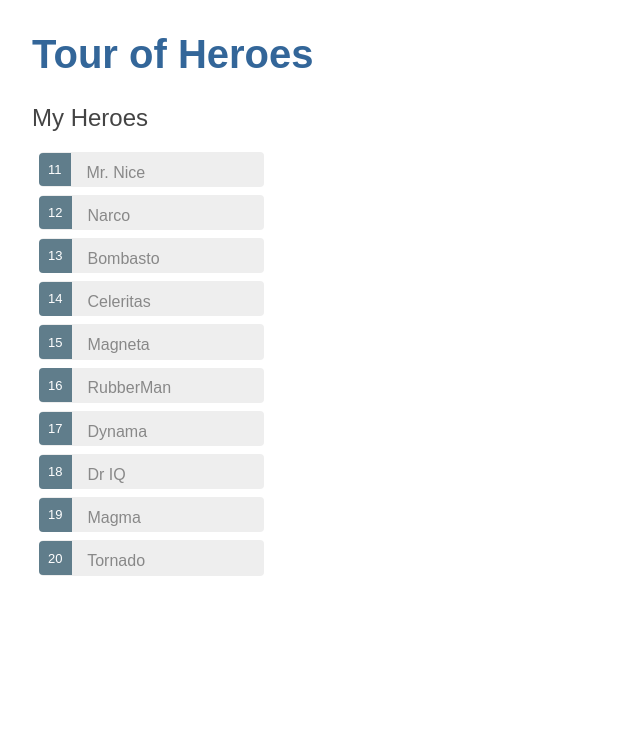
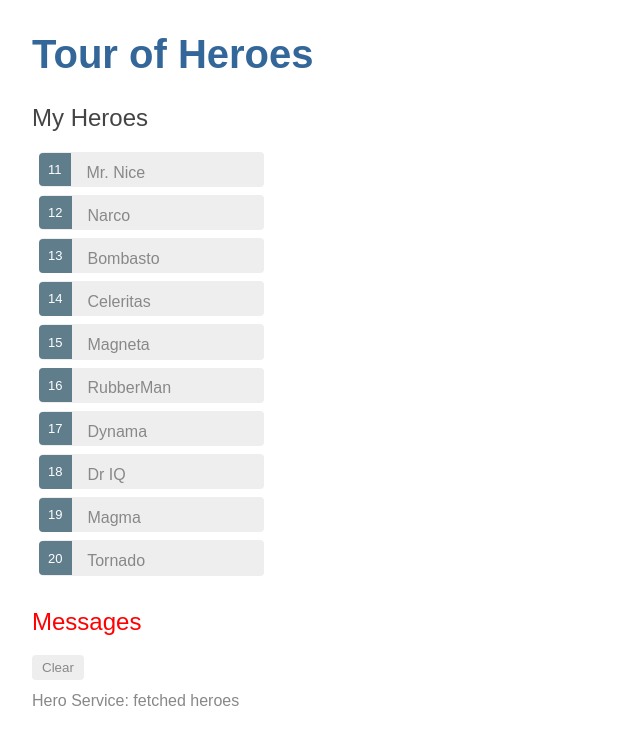
Before and after one commit to khalalw/tour-of-heroes, an Angular app: page / in a window 1280 px wide. Shown: the top 744 px of the page, without its empty margins (0-640 px from the left). Built offline with nearby package versions, Linux system fonts and the light colour scheme.

Commit message:
wire up message service and interface

```diff
--- a/src/app/app.component.html
+++ b/src/app/app.component.html
@@ -1,2 +1,3 @@
 <h1>{{title}}</h1>
 <app-heroes></app-heroes>
+<app-messages></app-messages>
--- a/src/app/app.module.ts
+++ b/src/app/app.module.ts
@@ -6,9 +6,10 @@ import { AppRoutingModule } from './app-routing.module';
 import { AppComponent } from './app.component';
 import { HeroesComponent } from './heroes/heroes.component';
 import { HeroDetailComponent } from './hero-detail/hero-detail.component';
+import { MessagesComponent } from './messages/messages.component';
 
 @NgModule({
-  declarations: [AppComponent, HeroesComponent, HeroDetailComponent],
+  declarations: [AppComponent, HeroesComponent, HeroDetailComponent, MessagesComponent],
   imports: [BrowserModule, AppRoutingModule, FormsModule],
   providers: [],
   bootstrap: [AppComponent]
--- a/src/app/hero.service.ts
+++ b/src/app/hero.service.ts
@@ -1,6 +1,8 @@
 import { Injectable } from '@angular/core';
+
 import { Observable, of } from 'rxjs';
 
+import { MessageService } from './message.service';
 import { Hero } from './hero';
 import { HEROES } from './mock-heroes';
 
@@ -8,13 +10,14 @@ import { HEROES } from './mock-heroes';
   providedIn: 'root'
 })
 export class HeroService {
-  constructor() {}
+  constructor(private messageService: MessageService) {}
 
   // getHeroes(): Hero[] {
   //   return HEROES;
   // }
 
   getHeroes(): Observable<Hero[]> {
+    this.messageService.add('Hero Service: fetched heroes');
     return of(HEROES);
   }
 }
--- a/src/app/heroes/heroes.component.ts
+++ b/src/app/heroes/heroes.component.ts
@@ -1,6 +1,7 @@
+import { Component, OnInit } from '@angular/core';
+
+import { Hero } from '../hero';
 import { HeroService } from './../hero.service';
-import { Component, OnInit } from '@angular/core';
-import { Hero } from '../hero';
 
 @Component({
   selector: 'app-heroes',
--- /dev/null
+++ b/src/app/message.service.ts
@@ -0,0 +1,16 @@
+import { Injectable } from '@angular/core';
+
+@Injectable({
+  providedIn: 'root'
+})
+export class MessageService {
+  messages: string[] = [];
+
+  add(message: string): void {
+    this.messages.push(message);
+  }
+
+  clear(): void {
+    this.messages = [];
+  }
+}
--- /dev/null
+++ b/src/app/messages/messages.component.html
@@ -0,0 +1,7 @@
+<div *ngIf="messageService.messages.length">
+  <h2>Messages</h2>
+  <button class="clear" (click)="messageService.clear()">Clear</button>
+  <div *ngFor="let message of messageService.messages">
+    {{message}}
+  </div>
+</div>
--- /dev/null
+++ b/src/app/messages/messages.component.styl
@@ -0,0 +1,31 @@
+h2
+  color red
+  font-family Arial, Helvetica, sans-serif
+  font-weight lighter
+
+body
+  margin 2em
+
+body, input[text], button
+  color cream
+  font-family Cambria, Georgia
+
+button
+  &.clear
+    font-family Arial
+    background-color #eee
+    border none
+    padding 5px 10px
+    border-radius 4px
+    cursor pointer
+    cursor hand
+    color #888
+    margin-bottom 12px
+
+  &:hover
+    background-color #cfd8dc
+
+  &:disabled
+    background-color #eee
+    color #aaa
+    cursor auto
--- /dev/null
+++ b/src/app/messages/messages.component.ts
@@ -0,0 +1,14 @@
+import { Component, OnInit } from '@angular/core';
+
+import { MessageService } from '../message.service';
+
+@Component({
+  selector: 'app-messages',
+  templateUrl: './messages.component.html',
+  styleUrls: ['./messages.component.styl']
+})
+export class MessagesComponent implements OnInit {
+  constructor(public messageService: MessageService) {}
+
+  ngOnInit() {}
+}
```
Also changed, not shown: 2 other files (tests, documents, lock files or other folders).
